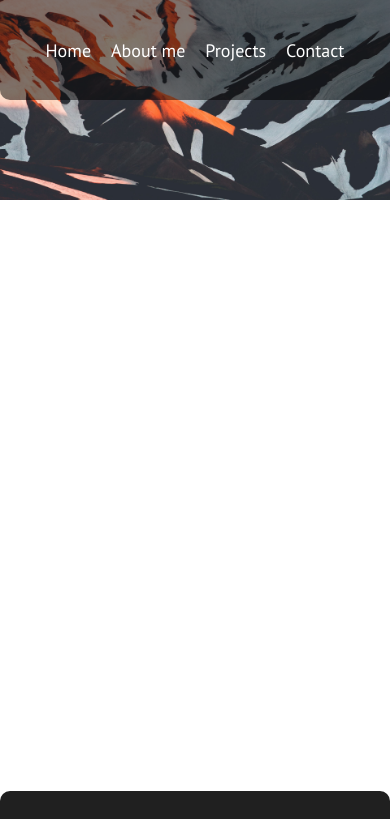
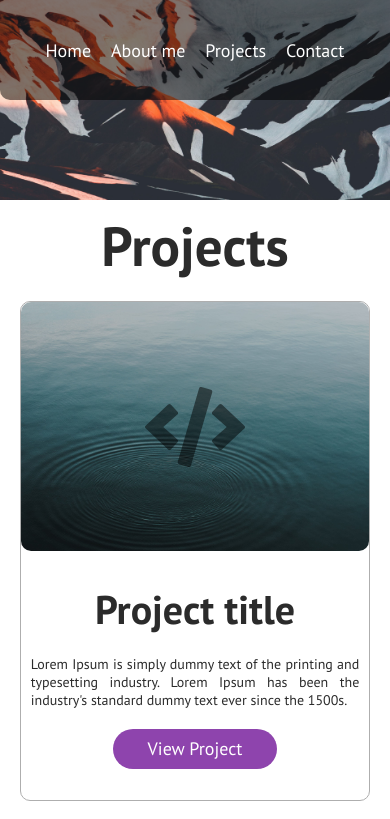
Before and after one commit to Texmo100/Developer-profile-IIR, a React (Create React App) app: page /projects in a window 390 px wide. Shown: the top 819 px of the page. Built offline with nearby package versions, Linux system fonts and the light colour scheme.

Commit message:
Projects page Done alpha version 1.0

```diff
--- a/src/App.css
+++ b/src/App.css
@@ -257,6 +257,7 @@ h3{
   }
 }
 .card-project{
+  height: 100%;
   border-radius: 1rem;
   border: 1px solid var(--color-line);
 }
@@ -677,3 +678,24 @@ h4{
   font-size: 1.8rem;
   margin: 1rem 0;
 }
+/*---- Projects page styles ----*/
+.title-page-projects{
+  text-align: center;
+}
+.container-cards-projects-page{
+  height: calc(100% - 10rem);
+  display: grid;
+  grid-template-columns: repeat(3,1fr);
+  grid-auto-rows: 80rem;
+  column-gap: 1rem;
+  row-gap: 1rem;
+  margin-top: 2rem;
+}
+@media screen and (max-width: 980px){
+  .container-cards-projects-page{
+    grid-template-columns: 100%;
+    grid-auto-rows: 50rem;
+    column-gap: initial;
+    row-gap: 2rem;
+  }
+}
--- a/src/Components/Projects/Projects.js
+++ b/src/Components/Projects/Projects.js
@@ -1,5 +1,6 @@
 import React from 'react'
 import GlobalHeader from '../GlobalHeader'
+import CardProject from './CardProject'
 import FooterSection from '../FooterSection'
 
 const Projects = () => {
@@ -7,7 +8,14 @@ const Projects = () => {
         <div className="wrapper-inner-pages">
             <GlobalHeader image="header-image-projects"/>
             <div className="content-page">
-                <div className="container-inner-pages"></div>
+                <div className="container-inner-pages">
+                    <h1 className="title-page title-page-projects">Projects</h1>
+                    <div className="container-cards-projects-page">
+                        <CardProject />
+                        <CardProject />
+                        <CardProject />
+                    </div>
+                </div>
             </div>
             <FooterSection />
         </div>
```
